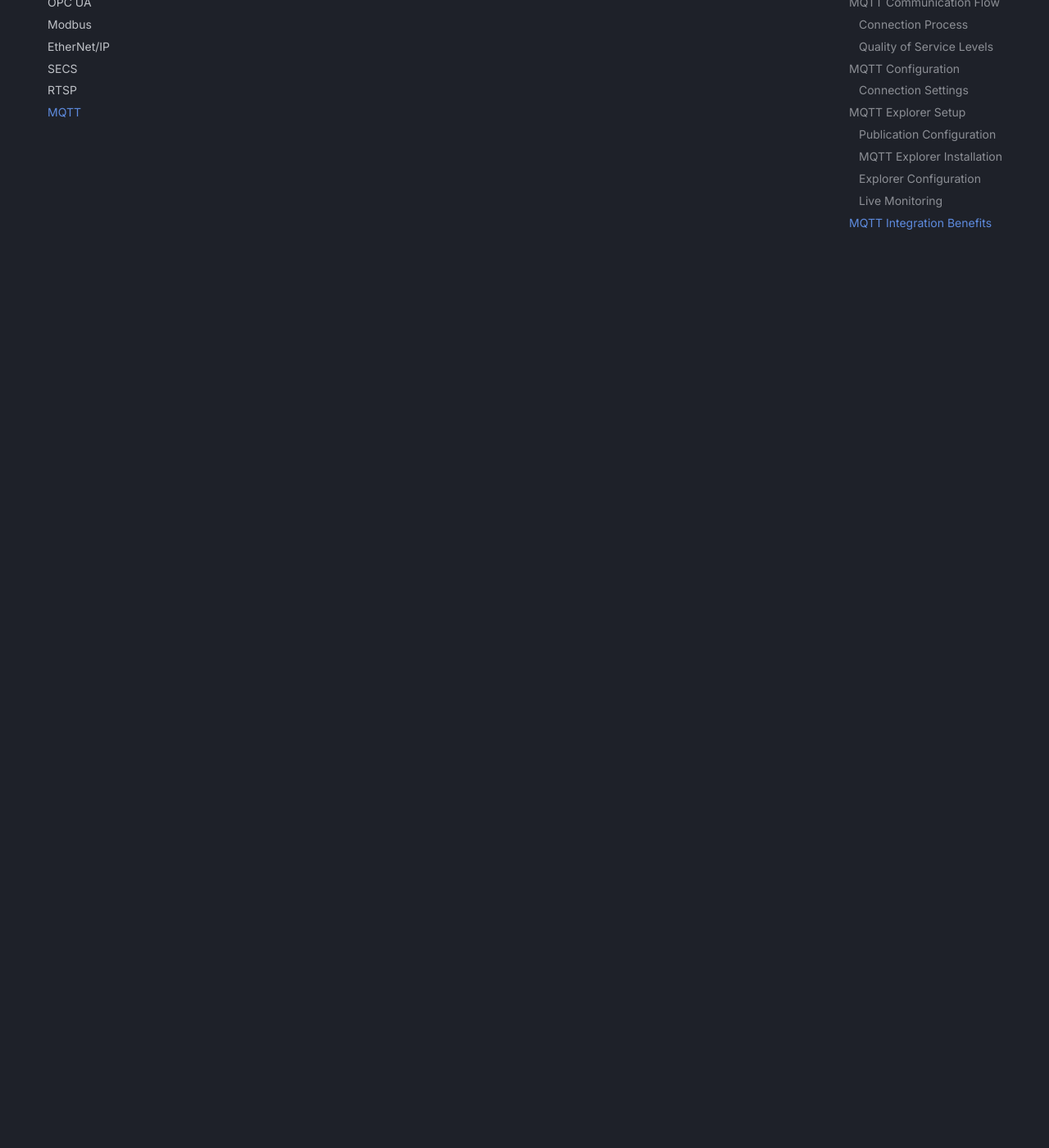
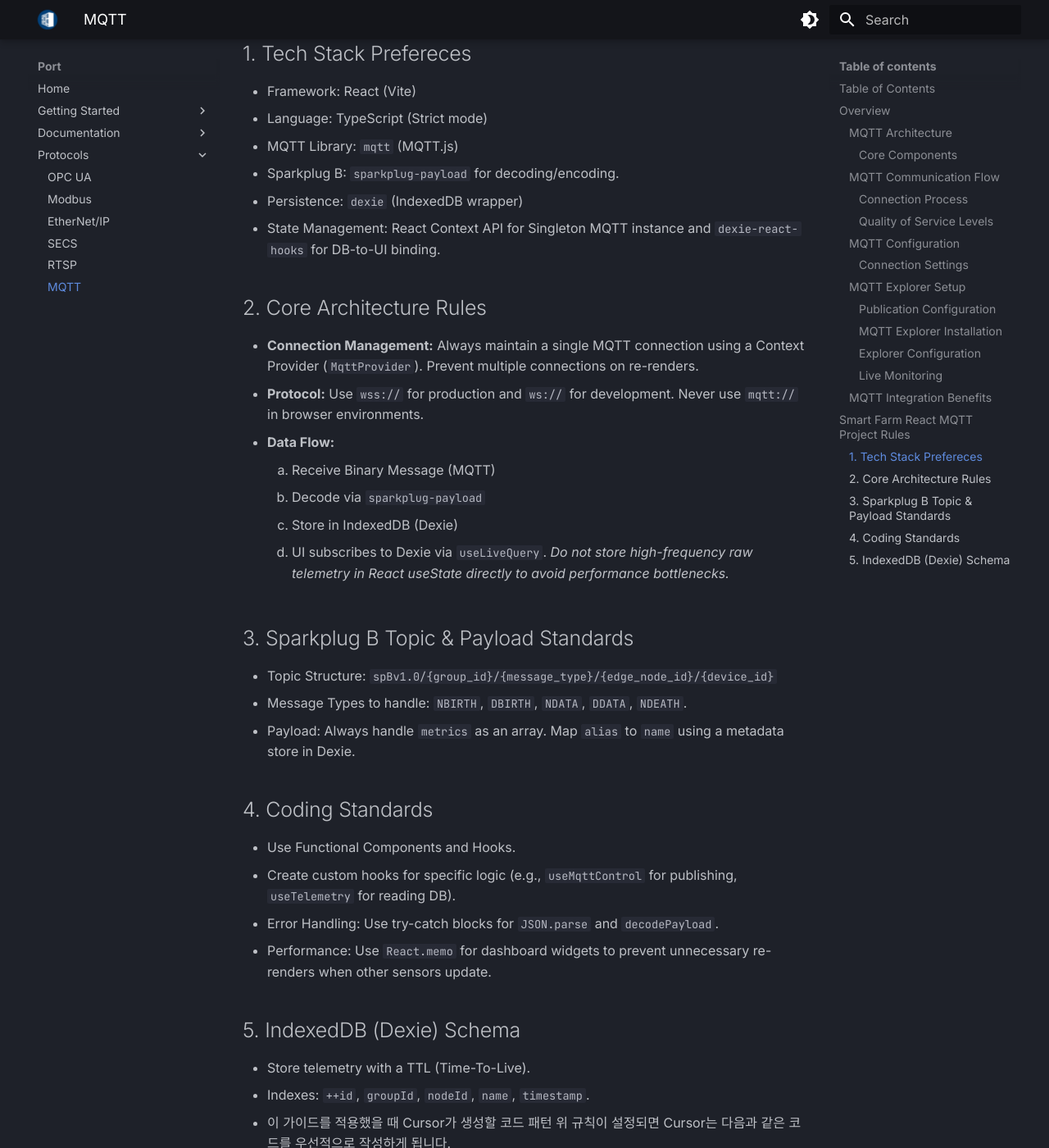
Before and after one commit to portget/portdoc, an MkDocs documentation site: the page built from docs/mqtt.md, in a window 1280 px wide and 1400 px high, scrolled down 3736 px. Shown: the whole window at 82% size. Built offline with MkDocs 1.6.1 and Material for MkDocs 9.7.7, drawn with Linux system fonts in a browser that asks for light colours; some of the changed text lies outside the part shown.

Commit message:
update version v1.1.78

```diff
--- a/docs/mqtt.md
+++ b/docs/mqtt.md
@@ -101,3 +101,101 @@
 - **Scalable Architecture**: Support for numerous connected devices
 - **Reliable Messaging**: QoS levels ensure appropriate delivery guarantees
 - **Flexible Topics**: Hierarchical topic structure for organized messaging
+
+
+
+
+1. React MQTT & Sparkplug B 프로젝트를 위한 Cursor Rules
+Markdown
+
+# Smart Farm React MQTT Project Rules
+
+You are an expert React and IIoT developer specializing in MQTT, Sparkplug B, and browser-based data persistence.
+
+## 1. Tech Stack Prefereces
+- Framework: React (Vite)
+- Language: TypeScript (Strict mode)
+- MQTT Library: `mqtt` (MQTT.js)
+- Sparkplug B: `sparkplug-payload` for decoding/encoding.
+- Persistence: `dexie` (IndexedDB wrapper)
+- State Management: React Context API for Singleton MQTT instance and `dexie-react-hooks` for DB-to-UI binding.
+
+## 2. Core Architecture Rules
+- **Connection Management:** Always maintain a single MQTT connection using a Context Provider (`MqttProvider`). Prevent multiple connections on re-renders.
+- **Protocol:** Use `wss://` for production and `ws://` for development. Never use `mqtt://` in browser environments.
+- **Data Flow:**
+    1. Receive Binary Message (MQTT)
+    2. Decode via `sparkplug-payload`
+    3. Store in IndexedDB (Dexie)
+    4. UI subscribes to Dexie via `useLiveQuery`.
+    *Do not store high-frequency raw telemetry in React useState directly to avoid performance bottlenecks.*
+
+## 3. Sparkplug B Topic & Payload Standards
+- Topic Structure: `spBv1.0/{group_id}/{message_type}/{edge_node_id}/{device_id}`
+- Message Types to handle: `NBIRTH`, `DBIRTH`, `NDATA`, `DDATA`, `NDEATH`.
+- Payload: Always handle `metrics` as an array. Map `alias` to `name` using a metadata store in Dexie.
+
+## 4. Coding Standards
+- Use Functional Components and Hooks.
+- Create custom hooks for specific logic (e.g., `useMqttControl` for publishing, `useTelemetry` for reading DB).
+- Error Handling: Use try-catch blocks for `JSON.parse` and `decodePayload`.
+- Performance: Use `React.memo` for dashboard widgets to prevent unnecessary re-renders when other sensors update.
+
+## 5. IndexedDB (Dexie) Schema
+- Store telemetry with a TTL (Time-To-Live).
+- Indexes: `++id`, `groupId`, `nodeId`, `name`, `timestamp`.
+2. 이 가이드를 적용했을 때 Cursor가 생성할 코드 패턴
+위 규칙이 설정되면 Cursor는 다음과 같은 코드를 우선적으로 작성하게 됩니다.
+
+A. 최적화된 데이터 수신 및 저장 로직
+Cursor에게 **"MQTT 메시지 수신부 작성해줘"**라고 요청하면:
+
+TypeScript
+
+// AI가 규칙에 따라 Dexie와 Sparkplug B를 결합한 코드를 생성함
+client.on('message', async (topic: string, payload: Buffer) => {
+  try {
+    const decoded = decodePayload(payload);
+    const { groupId, nodeId, deviceId } = parseSpBTopic(topic);
+
+    const entries = decoded.metrics.map(m => ({
+      groupId,
+      nodeId,
+      deviceId,
+      name: m.name,
+      value: m.value,
+      timestamp: m.timestamp?.toNumber() || Date.now(),
+    }));
+
+    await db.telemetry.bulkAdd(entries);
+  } catch (err) {
+    console.error('SpB Decoding Error:', err);
+  }
+});
+B. 효율적인 UI 연동 (Dexie Hook)
+Cursor에게 **"온도 센서 실시간 차트 컴포넌트 만들어줘"**라고 요청하면:
+
+TypeScript
+
+// useState가 아닌 useLiveQuery를 사용하는 최적화된 코드를 생성함
+export const TempChart = () => {
+  const data = useLiveQuery(() =>
+    db.telemetry
+      .where('name').equals('Temperature')
+      .reverse()
+      .limit(50)
+      .toArray()
+  );
+
+  return <LineChart data={data} />;
+};
+3. Cursor 활용 팁 (Prompting)
+규칙을 설정한 후, 실제 개발 시 다음과 같이 명령하면 효과적입니다.
+
+구조 설계 시: "Sparkplug B 표준을 따르는 MqttProvider를 만들어줘. sparkplug-payload로 디코딩하고 결과를 Dexie에 저장하는 로직을 포함해."
+
+성능 최적화 요청 시: "데이터가 초당 10번 이상 들어올 때 UI 버벅임을 방지하도록 useLiveQuery와 React.memo를 적용해서 컴포넌트를 수정해줘."
+
+데이터 관리 요청 시: "IndexedDB에 24시간이 지난 데이터를 자동으로 삭제하는 Web Worker 또는 useEffect 스케줄러를 작성해줘."
+
+이 가이드라인(.cursorrules)을 적용하면 Cursor AI가 사용자의 의도를 훨씬 정확히 파악하여 스마트팜의 복잡한 데이터 스트림을 안정적으로 처리하는 React 앱을 설계해 줄 것입니다.
```
Also changed, not shown: docs/index.md (+1 -1 lines), site/index.html, site/mqtt/index.html, site/search/search_index.json, site/sitemap.xml, 1 other file.
